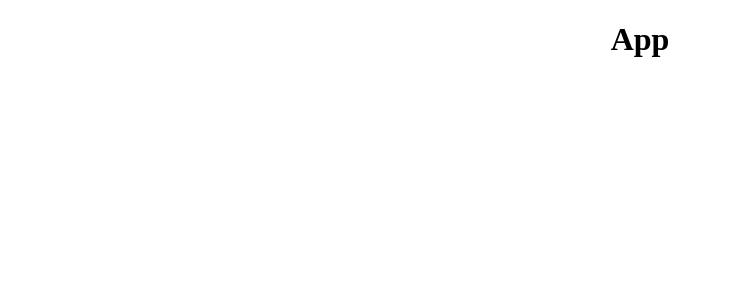
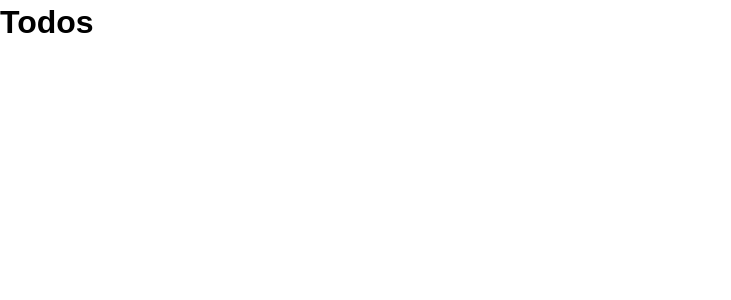
Before and after one commit to aashishbiradar/react-todo-app, a React (Create React App) app: page / in a window 1280 px wide. Shown: the top 300 px of the page, without its empty margins (0-731 px from the left). Built offline with nearby package versions, Linux system fonts and the light colour scheme.

Commit message:
Todos component

```diff
--- a/src/App.css
+++ b/src/App.css
@@ -1,38 +1,32 @@
-.App {
-  text-align: center;
+* {
+  box-sizing: border-box;
+  margin: 0;
+  padding: 0;
 }
 
-.App-logo {
-  height: 40vmin;
-  pointer-events: none;
+body {
+  font-family: Arial, Helvetica, sans-serif;
+  line-height: 1.4;
 }
 
-@media (prefers-reduced-motion: no-preference) {
-  .App-logo {
-    animation: App-logo-spin infinite 20s linear;
-  }
+a {
+  color: #333;
+  text-decoration: none;
 }
 
-.App-header {
-  background-color: #282c34;
-  min-height: 100vh;
-  display: flex;
-  flex-direction: column;
-  align-items: center;
-  justify-content: center;
-  font-size: calc(10px + 2vmin);
-  color: white;
+.container {
+  padding: 0 1rem;
 }
 
-.App-link {
-  color: #61dafb;
+.btn {
+  display: inline-block;
+  border: none;
+  background: #555;
+  color: #fff;
+  padding: 7px 20px;
+  cursor: pointer;
 }
 
-@keyframes App-logo-spin {
-  from {
-    transform: rotate(0deg);
-  }
-  to {
-    transform: rotate(360deg);
-  }
+.btn:hover {
+  background: #666;
 }
--- a/src/App.js
+++ b/src/App.js
@@ -1,12 +1,15 @@
-import React from 'react';
+import React, {Component} from 'react';
 import './App.css';
+import Todos from './components/Todos';
 
-function App() {
-  return (
-    <div className="App">
-      <h1>App</h1>
-    </div>
-  );
+class App extends Component {
+  render() {
+    return (
+      <div className="App">
+        <Todos />
+      </div>
+    );
+  }
 }
 
 export default App;
--- /dev/null
+++ b/src/components/Todos.js
@@ -0,0 +1,13 @@
+import React, {Component} from 'react';
+
+class Todos extends Component {
+    render() {
+        return (
+            <div className="Todos">
+                <h1>Todos</h1>
+            </div>
+        );
+    }
+}
+
+export default Todos;
```
